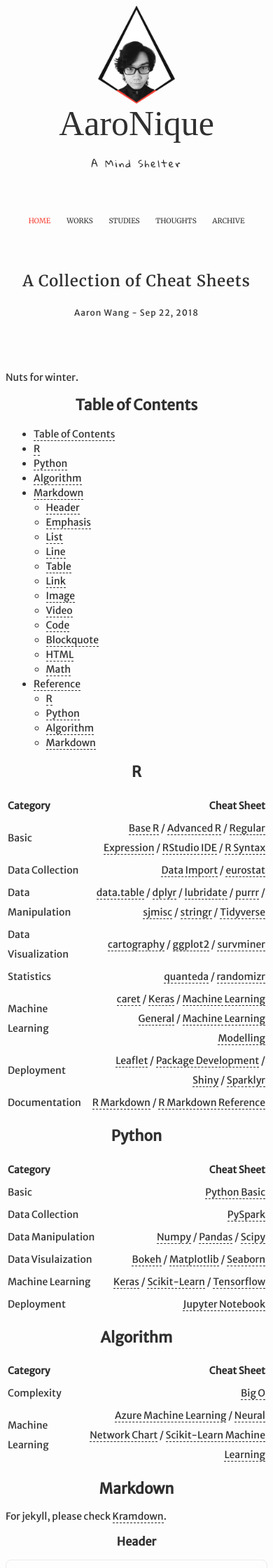
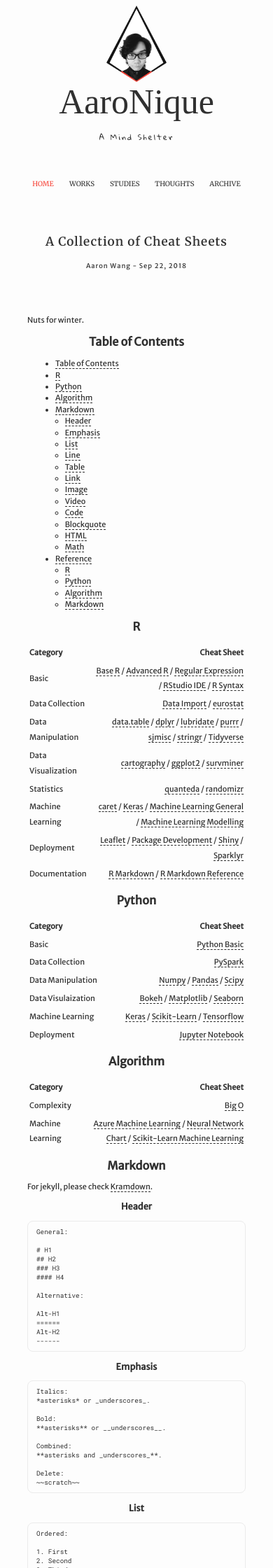
Before and after one commit to aaron-fox/aaronique, a Jekyll site: the page built from _posts/2018-09-22-a-collection-of-cheat-sheet.md, in a window 390 px wide. Shown: the top 2240 px of the page at 70% size. Built offline with Jekyll 4.4.1, drawn with Linux system fonts in a browser that asks for light colours; nearby versions of some CDN libraries; some web fonts are replaced.

Commit message:
Mobile test

```diff
--- a/_includes/head.html
+++ b/_includes/head.html
@@ -1,8 +1,8 @@
 <head>
   <meta charset="utf-8">
   <meta http-equiv="X-UA-Compatible" content="IE=edge">
-  <meta name="viewport" content="width=device-width, initial-scale=1.0">
-  <!-- <meta name="viewport" content="width=device-width, initial-scale=1, maximum-scale=1, user-scalable=0"> -->
+  <!-- <meta name="viewport" content="width=device-width, initial-scale=1.0"> -->
+  <meta name="viewport" content="width=device-width, initial-scale=1, maximum-scale=1, user-scalable=0">
   <meta name="description" content="{% if page.excerpt %}{{ page.excerpt | strip_html | strip_newlines | truncate: 160 }}{% else %}{{ site.description }}{% endif %}">
 
   <title>{% if page.title %}{{ page.title | escape_once }}{% else %}{{ site.title | escape_once }}{% endif %}</title>
--- a/_sass/_base.scss
+++ b/_sass/_base.scss
@@ -14,21 +14,9 @@
     max-width: 800px;
     margin-right: auto;
     margin-left: auto;
-    // @media all and (max-width: 1000px) {
-    //     max-width: 80vw;
-    // }
-    // @media all and (max-width: 800px) {
-    //     max-width: 100vw;
-    //     zoom: 50%;
-    // }
-    // @media all and (max-width: 575px) {
-    //     max-width: 120vw;
-    //     zoom: 30%;
-    // }
-    // @media all and (max-width: 450px) {
-    //     max-width: 150vw;
-    //     zoom: 20%;
-    // }
+    @media all and (max-width: 1000px) {
+        max-width: 80vw;
+    }
 }
 
 /*\
@@ -95,6 +83,7 @@ li {
 img {
     max-width: 100%;
     vertical-align: middle;
+
 }
 
 /*\
@@ -107,6 +96,9 @@ figure>img {
 
 figcaption {
     font-size: 14px;
+    @media all and (max-width: 500px) {
+        font-size: 2.8vw;
+    }
 }
 
 /*\
@@ -130,6 +122,9 @@ pre,
 code {
     font-family: "Roboto Mono";
     font-size: 12px;
+    @media all and (max-width: 500px) {
+        font-size: 2.4vw;
+    }
     border: 1.2px solid;
     border-radius: 8px;
 }
@@ -154,6 +149,9 @@ pre {
 
 blockquote {
     font-size: 14px;
+    @media all and (max-width: 500px) {
+        font-size: 2.8vw;
+    }
     font-style: italic;
     border-left: 1.5px solid;
     padding-left: 10px;
--- a/_sass/_layout.scss
+++ b/_sass/_layout.scss
@@ -3,18 +3,23 @@
 \*/
 
 .site-profile {
-    width: 110px;
-    height: 140px;
+    width: 110px; // 20%
+    height: 140px; // 20%
+    @media all and (max-width: 500px) {
+        width: 22vw;
+        height: 28vw;
+    }
 }
 
 .site-title {
     font-family: 'Henny Penny';
     font-size: 64px;
-    font-weight: 400;
-    display: inline-block;
     @media all and (max-width: 500px) {
         font-size: 12.8vw;
     }
+    font-weight: 400;
+    display: inline-block;
+
 }
 
 .site-description {
@@ -22,6 +27,9 @@
     padding-bottom: 4em;
     font-family: 'Gloria Hallelujah';
     font-size: 14px;
+    @media all and (max-width: 500px) {
+        font-size: 2.8vw;
+    }
     letter-spacing: 2px;
 }
 
@@ -31,11 +39,12 @@
     }
     font-family: 'Merriweather';
     font-size: 13px;
+    @media all and (max-width: 500px) {
+        font-size: 2.5vw;
+    }
     font-weight: 400;
     text-transform: uppercase;
-    @media all and (max-width: 500px) {
-        font-size: 2.6vw;
-    }
+
 }
 
 /*\
@@ -68,6 +77,9 @@
     line-height: 3em;
     font-family: "Gloria Hallelujah";
     font-size: 14px;
+    @media all and (max-width: 500px) {
+        font-size: 2.8vw;
+    }
     text-transform: lowercase;
 }
 
@@ -78,6 +90,9 @@
 .post-title {
     font-family: "Merriweather";
     font-size: 22px;
+    @media all and (max-width: 500px) {
+        font-size: 4.4vw;
+    }
     font-weight: 600;
     letter-spacing: 1px;
 }
@@ -86,12 +101,18 @@
     padding-bottom: 2em;
     font-family: "Merriweather";
     font-size: 20px;
+    @media all and (max-width: 500px) {
+        font-size: 4vw;
+    }
     font-weight: 400;
 }
 
 .post-subline {
     padding-top: 2em;
     font-size: 12px;
+    @media all and (max-width: 500px) {
+        font-size: 2.4vw;
+    }
     font-weight: 400;
     letter-spacing: 1px;
 }
@@ -106,6 +127,9 @@
     padding-top: 2em;
     padding-bottom: 3em;
     font-size: 14px;
+    @media all and (max-width: 500px) {
+        font-size: 2.8vw;
+    }
     font-weight: 400;
 }
 
@@ -113,6 +137,9 @@
     padding-top: 3em;
     padding-bottom: 5em;
     font-size: 14px;
+    @media all and (max-width: 500px) {
+        font-size: 2.8vw;
+    }
     text-align: justify;
 }
 
@@ -138,6 +165,9 @@
     width: 49%;
     font-family: "Merriweather";
     font-size: 14px;
+    @media all and (max-width: 500px) {
+        font-size: 2.8vw;
+    }
     font-weight: 600;
     display: inline-block;
 }
@@ -153,4 +183,7 @@
 .site-footer {
     padding-top: 1em;
     padding-bottom: 1em;
+    @media all and (max-width: 500px) {
+        font-size: 3.2vw;
+    }
 }
```
